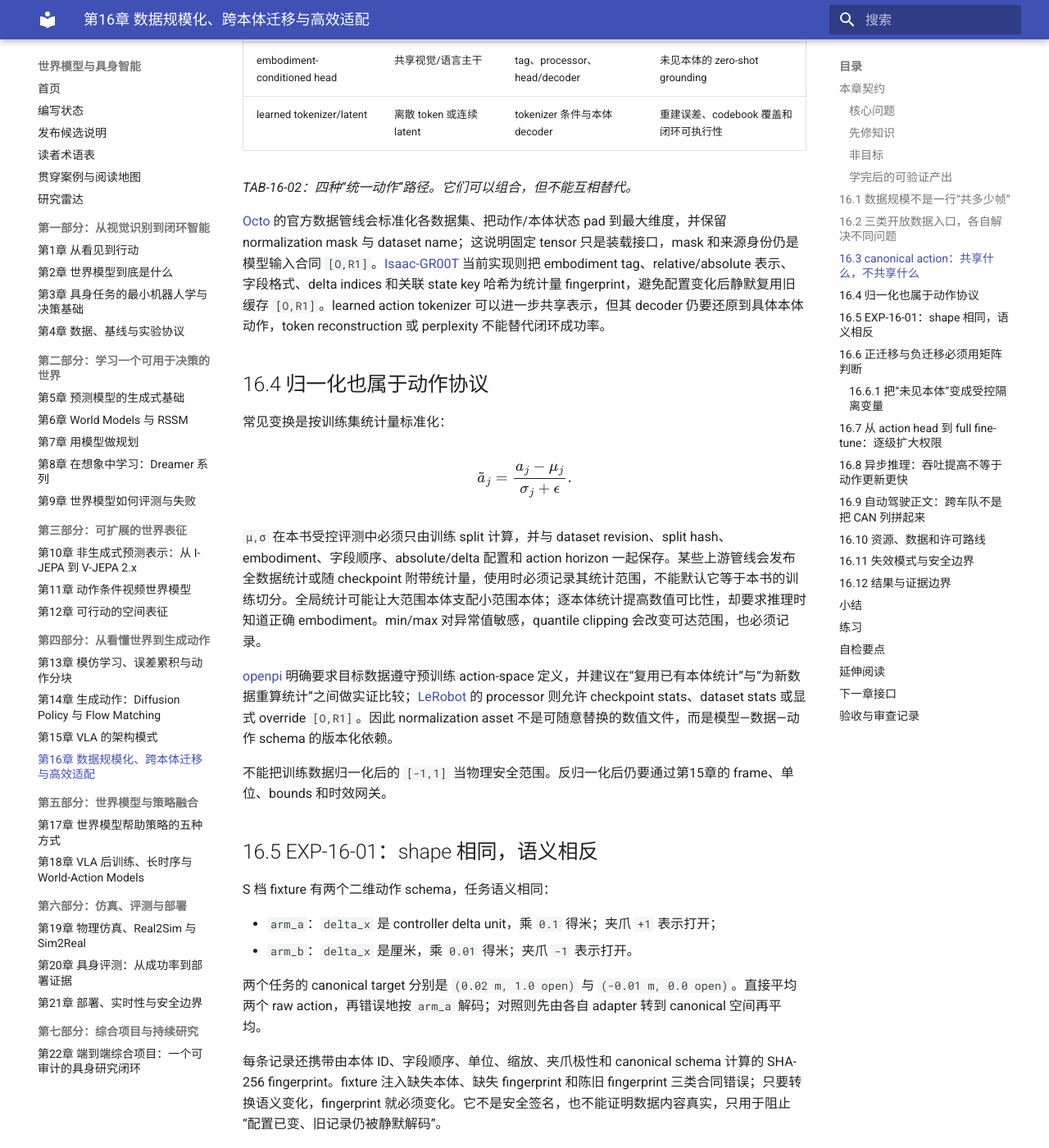
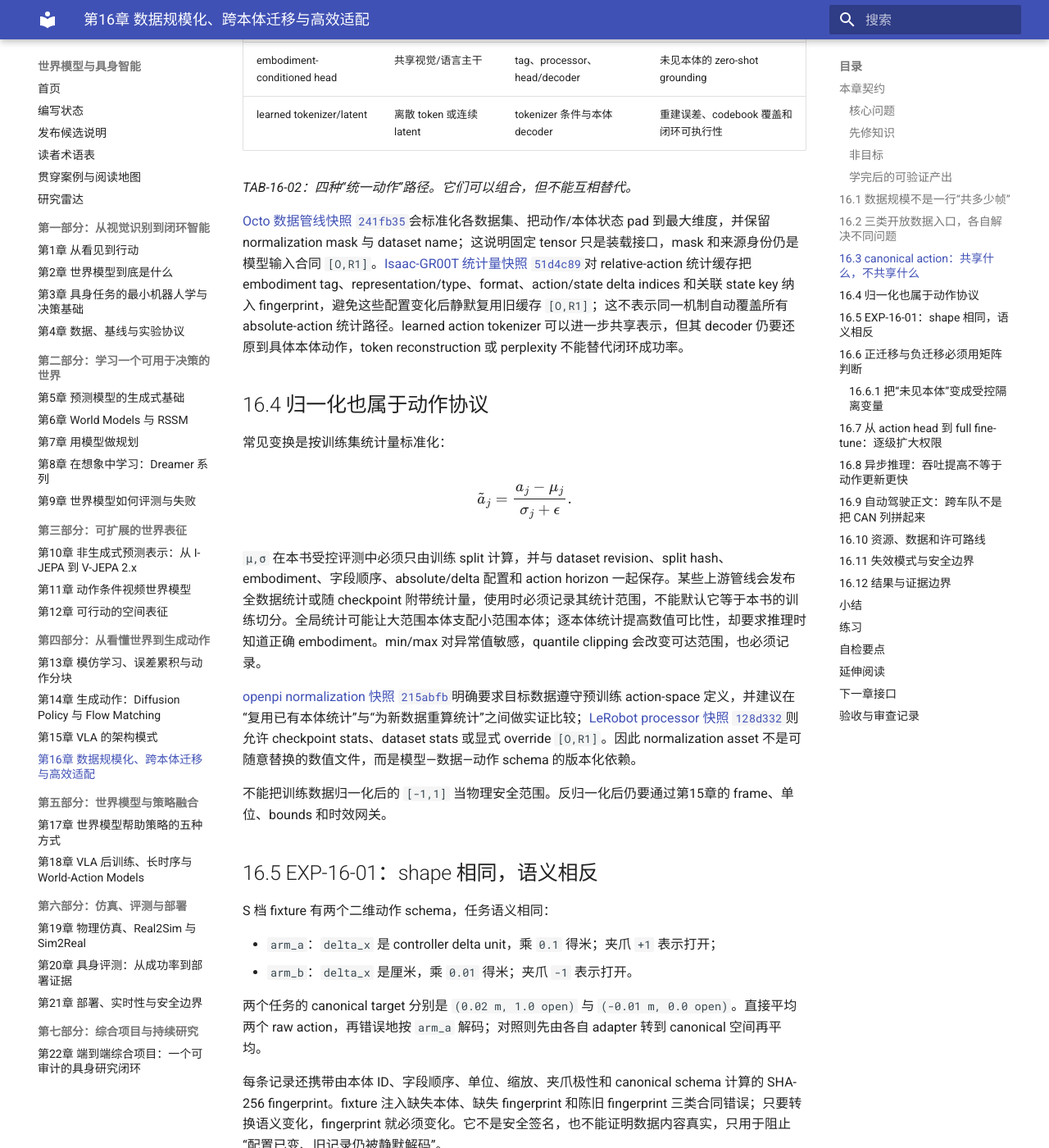
Before and after one commit to dollarser/world-models-and-embodied-ai-book, an MkDocs documentation site: the page built from docs/part-04-policies/ch16-data-scaling-and-adaptation.md, in a window 1280 px wide and 1400 px high, scrolled down 3426 px. Shown: the whole window at 82% size. Built offline with MkDocs 1.6.1 and Material for MkDocs 9.7.7, drawn with Linux system fonts in a browser that asks for light colours; some of the changed text lies outside the part shown.

Commit message:
docs: pin chapter 16 implementation sources

```diff
--- a/docs/part-04-policies/ch16-data-scaling-and-adaptation.md
+++ b/docs/part-04-policies/ch16-data-scaling-and-adaptation.md
@@ -116,7 +116,7 @@ canonical schema 至少包含字段名称/顺序、frame、单位、时间定义
 
 *TAB-16-02：四种“统一动作”路径。它们可以组合，但不能互相替代。*
 
-[Octo](https://github.com/octo-models/octo/blob/main/octo/data/dataset.py) 的官方数据管线会标准化各数据集、把动作/本体状态 pad 到最大维度，并保留 normalization mask 与 dataset name；这说明固定 tensor 只是装载接口，mask 和来源身份仍是模型输入合同 `[O,R1]`。[Isaac-GR00T](https://github.com/NVIDIA/Isaac-GR00T/blob/main/gr00t/data/stats.py) 当前实现则把 embodiment tag、relative/absolute 表示、字段格式、delta indices 和关联 state key 哈希为统计量 fingerprint，避免配置变化后静默复用旧缓存 `[O,R1]`。learned action tokenizer 可以进一步共享表示，但其 decoder 仍要还原到具体本体动作，token reconstruction 或 perplexity 不能替代闭环成功率。
+[Octo 数据管线快照 `241fb35`](https://github.com/octo-models/octo/blob/241fb3514b7c40957a86d869fecb7c7fc353f540/octo/data/dataset.py)会标准化各数据集、把动作/本体状态 pad 到最大维度，并保留 normalization mask 与 dataset name；这说明固定 tensor 只是装载接口，mask 和来源身份仍是模型输入合同 `[O,R1]`。[Isaac-GR00T 统计量快照 `51d4c89`](https://github.com/NVIDIA/Isaac-GR00T/blob/51d4c89f72fda44cbf77285c6a8114b52676b8a1/gr00t/data/stats.py)对 relative-action 统计缓存把 embodiment tag、representation/type、format、action/state delta indices 和关联 state key 纳入 fingerprint，避免这些配置变化后静默复用旧缓存 `[O,R1]`；这不表示同一机制自动覆盖所有 absolute-action 统计路径。learned action tokenizer 可以进一步共享表示，但其 decoder 仍要还原到具体本体动作，token reconstruction 或 perplexity 不能替代闭环成功率。
 
 ## 16.4 归一化也属于动作协议
 
@@ -128,7 +128,7 @@ canonical schema 至少包含字段名称/顺序、frame、单位、时间定义
 
 `μ,σ` 在本书受控评测中必须只由训练 split 计算，并与 dataset revision、split hash、embodiment、字段顺序、absolute/delta 配置和 action horizon 一起保存。某些上游管线会发布全数据统计或随 checkpoint 附带统计量，使用时必须记录其统计范围，不能默认它等于本书的训练切分。全局统计可能让大范围本体支配小范围本体；逐本体统计提高数值可比性，却要求推理时知道正确 embodiment。min/max 对异常值敏感，quantile clipping 会改变可达范围，也必须记录。
 
-[openpi](https://github.com/Physical-Intelligence/openpi/blob/main/docs/norm_stats.md) 明确要求目标数据遵守预训练 action-space 定义，并建议在“复用已有本体统计”与“为新数据重算统计”之间做实证比较；[LeRobot](https://github.com/huggingface/lerobot/blob/main/src/lerobot/processor/normalize_processor.py) 的 processor 则允许 checkpoint stats、dataset stats 或显式 override `[O,R1]`。因此 normalization asset 不是可随意替换的数值文件，而是模型—数据—动作 schema 的版本化依赖。
+[openpi normalization 快照 `215abfb`](https://github.com/Physical-Intelligence/openpi/blob/215abfb217dbac7d5f1273282331b9b1866c0479/docs/norm_stats.md)明确要求目标数据遵守预训练 action-space 定义，并建议在“复用已有本体统计”与“为新数据重算统计”之间做实证比较；[LeRobot processor 快照 `128d332`](https://github.com/huggingface/lerobot/blob/128d3324e3202ce1fca1340fb8d7941edecce9d3/src/lerobot/processor/normalize_processor.py)则允许 checkpoint stats、dataset stats 或显式 override `[O,R1]`。因此 normalization asset 不是可随意替换的数值文件，而是模型—数据—动作 schema 的版本化依赖。
 
 不能把训练数据归一化后的 `[-1,1]` 当物理安全范围。反归一化后仍要通过第15章的 frame、单位、bounds 和时效网关。
 
@@ -216,7 +216,7 @@ make ch16-smoke
 
 *TAB-16-04：适配权限阶梯。先用最小可证实的修改，不代表永远不能 full fine-tune。*
 
-[OpenVLA-OFT](https://github.com/moojink/openvla-oft) 研究动作解码、连续 action chunk、proprioception 和 fine-tuning 目标的组合 `[A/O,R1]`。其上游结果说明适配配方会显著影响指定 benchmark，不证明 OFT 对所有 VLA、本体和数据都优。官方 README 当前给出约 16–18 GB 推理、27–80 GB 训练范围；这是上游配置说明，本书未实测。
+[OpenVLA-OFT README 快照 `e4287e9`](https://github.com/moojink/openvla-oft/blob/e4287e94541f459edc4feabc4e181f537cd569a8/README.md)研究动作解码、连续 action chunk、proprioception 和 fine-tuning 目标的组合 `[A/O,R1]`。其上游结果说明适配配方会显著影响指定 benchmark，不证明 OFT 对所有 VLA、本体和数据都优。该快照给出约 16–18 GB 推理、27–80 GB 训练范围；这是上游配置说明，本书未实测。
 
 LoRA 只减少可训练参数和优化器状态，不一定让 activation、输入视频或 action horizon 的显存变小到同样比例。量化可以降低权重显存，但可能改变 kernel、延迟和数值；梯度 checkpoint 降显存会增加计算。每种优化都要在目标硬件实测峰值显存、P50/P95、吞吐和闭环 outcome。
 
@@ -330,11 +330,11 @@ L1 可做 24 GB 单卡的 LoRA/蒸馏预检或 OpenVLA-OFT 量化推理；上游
 - Open X-Embodiment Collaboration, [论文](https://arxiv.org/abs/2310.08864)与[官方仓库快照 `9eeb68b`](https://github.com/google-deepmind/open_x_embodiment/tree/9eeb68b989efbcf474e8fb9019e01d02b962a604)，`[P/O,R1]`；
 - Khazatsky et al., [DROID](https://arxiv.org/abs/2403.12945) 与[项目页](https://droid-dataset.github.io/)，`[P/O,R1]`；
 - Hugging Face, [LeRobot Dataset v3 文档快照 `128d332`](https://github.com/huggingface/lerobot/blob/128d3324e3202ce1fca1340fb8d7941edecce9d3/docs/source/lerobot-dataset-v3.mdx)，`[O,R1]`；
-- Octo Model Team, [Octo 数据标准化与 mixture 管线](https://github.com/octo-models/octo/blob/main/octo/data/dataset.py)，`[O,R1]`；
-- NVIDIA, [Isaac-GR00T 数据配置](https://github.com/NVIDIA/Isaac-GR00T/blob/main/getting_started/data_config.md)与[统计量 fingerprint 实现](https://github.com/NVIDIA/Isaac-GR00T/blob/main/gr00t/data/stats.py)，`[O,R1]`；
-- Physical Intelligence, [openpi normalization statistics](https://github.com/Physical-Intelligence/openpi/blob/main/docs/norm_stats.md)，`[O,R1]`；
+- Octo Model Team, [Octo 数据标准化与 mixture 管线快照 `241fb35`](https://github.com/octo-models/octo/blob/241fb3514b7c40957a86d869fecb7c7fc353f540/octo/data/dataset.py)，`[O,R1]`；
+- NVIDIA, [Isaac-GR00T 数据配置快照 `51d4c89`](https://github.com/NVIDIA/Isaac-GR00T/blob/51d4c89f72fda44cbf77285c6a8114b52676b8a1/getting_started/data_config.md)与[统计量 fingerprint 实现](https://github.com/NVIDIA/Isaac-GR00T/blob/51d4c89f72fda44cbf77285c6a8114b52676b8a1/gr00t/data/stats.py)，`[O,R1]`；
+- Physical Intelligence, [openpi normalization statistics 快照 `215abfb`](https://github.com/Physical-Intelligence/openpi/blob/215abfb217dbac7d5f1273282331b9b1866c0479/docs/norm_stats.md)，`[O,R1]`；
 - Chen et al., [XEWorld v1 论文](https://arxiv.org/html/2608.05799v1)，`[A,R0]`；协议进入正文，作者模型结果未由本书复现；
-- Kim et al., [OpenVLA-OFT](https://arxiv.org/abs/2502.19645) 与[官方代码](https://github.com/moojink/openvla-oft)，`[A/O,R1]`；
+- Kim et al., [OpenVLA-OFT](https://arxiv.org/abs/2502.19645) 与[官方 README 快照 `e4287e9`](https://github.com/moojink/openvla-oft/blob/e4287e94541f459edc4feabc4e181f537cd569a8/README.md)，`[A/O,R1]`；
 - Hu et al., [LoRA](https://arxiv.org/abs/2106.09685)，`[P]`。
 
 ## 下一章接口
```
Also changed, not shown: other parts of docs/part-04-policies/ch16-data-scaling-and-adaptation.md (+1 -1 lines), docs/status.md (+1 -1 lines), reviews/ch16-source-snapshot-review-2026-09-02.md (added, +26 -0 lines), specs/PRD/书籍编写与审查执行流程.md (+1 -0 lines).
